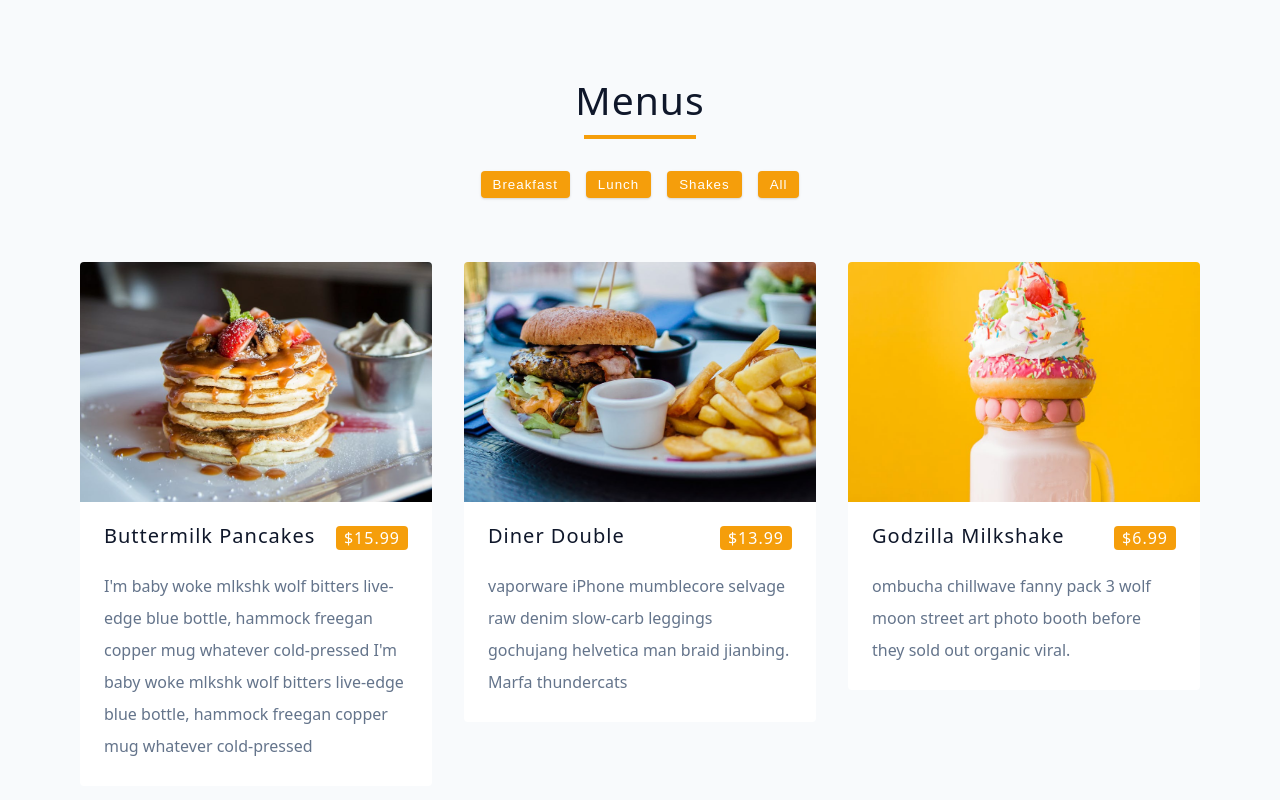
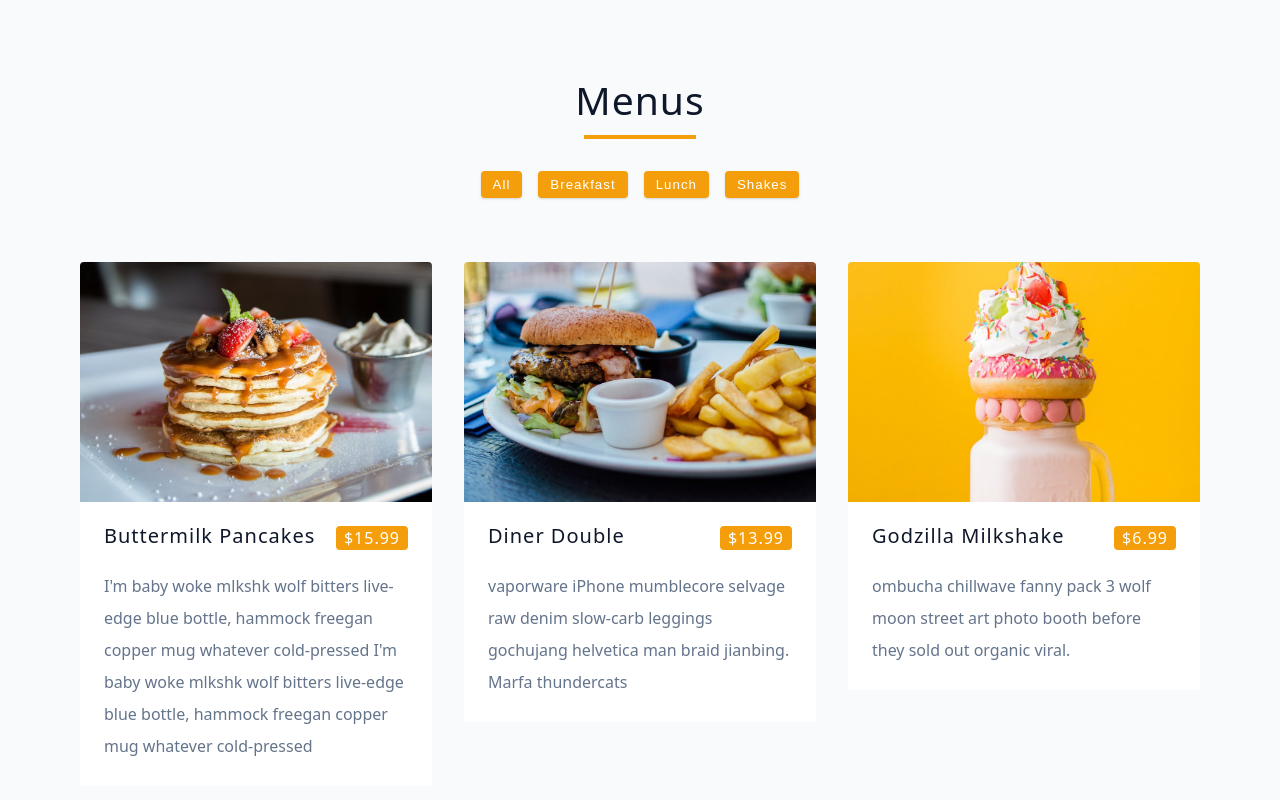
Before and after one commit to emmeiwhite/menus-filter-react18, a React (Vite) app: page / in a window 1280 px wide. Shown: the top 800 px of the page. Built offline with nearby package versions, Linux system fonts and the light colour scheme.

Commit message:
Life is vast, make it large1

```diff
--- a/src/Header.jsx
+++ b/src/Header.jsx
@@ -1,5 +1,5 @@
 export default function Header({ menus, handleMenuFilter }) {
-  const categories = [...new Set(menus.map(item => item.category)), 'all']
+  const categories = ['all', ...new Set(menus.map(item => item.category))]
   console.log(categories)
 
   return (
@@ -9,6 +9,8 @@ export default function Header({ menus, handleMenuFilter }) {
           <button
             className="btn"
             onClick={() => handleMenuFilter(category)}
+            type="button"
+            key={category}
           >
             {category}
           </button>
```
